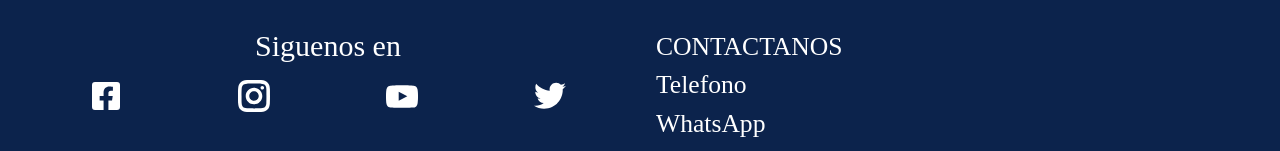
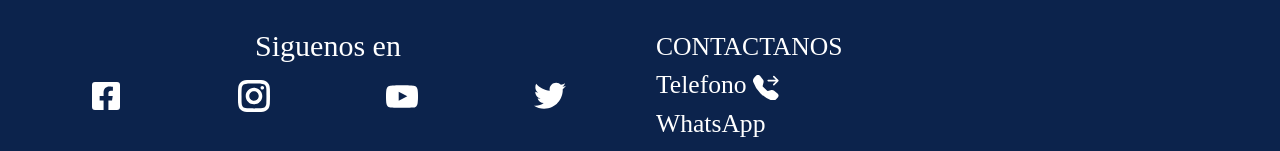
Before and after one commit to OzkrMebasser/silver-protect-website, a React (Create React App) app: page /pie-de-pagina in a window 1280 px wide. Shown: the part 2693-2844 px from the top of the page. Built offline with nearby package versions, Linux system fonts and the light colour scheme; a web font is replaced by a local one.

Commit message:
conecting tel icon

```diff
--- a/src/components/Footer.jsx
+++ b/src/components/Footer.jsx
@@ -1,7 +1,8 @@
 import React, {Fragment} from 'react';
 
 import { FaFacebookSquare} from 'react-icons/fa';
-import {GrInstagram, GrYoutube, GrTwitter } from "react-icons/gr"
+import {GrInstagram, GrYoutube, GrTwitter } from "react-icons/gr";
+import {BsFillTelephoneForwardFill} from "react-icons/bs";
 
 
 
@@ -29,7 +30,7 @@ const Footer = () => {
             <span class="uppercase mb-2">Contactanos</span>
             <ul class="list-unstyled">
               <li>
-                <a className="" href="">Telefono</a>
+                <a className="" href="tel:+529841681509">Telefono <BsFillTelephoneForwardFill className='inline'/></a>
               </li>
               <li>
                 <a className="" href="">WhatsApp</a>
```
